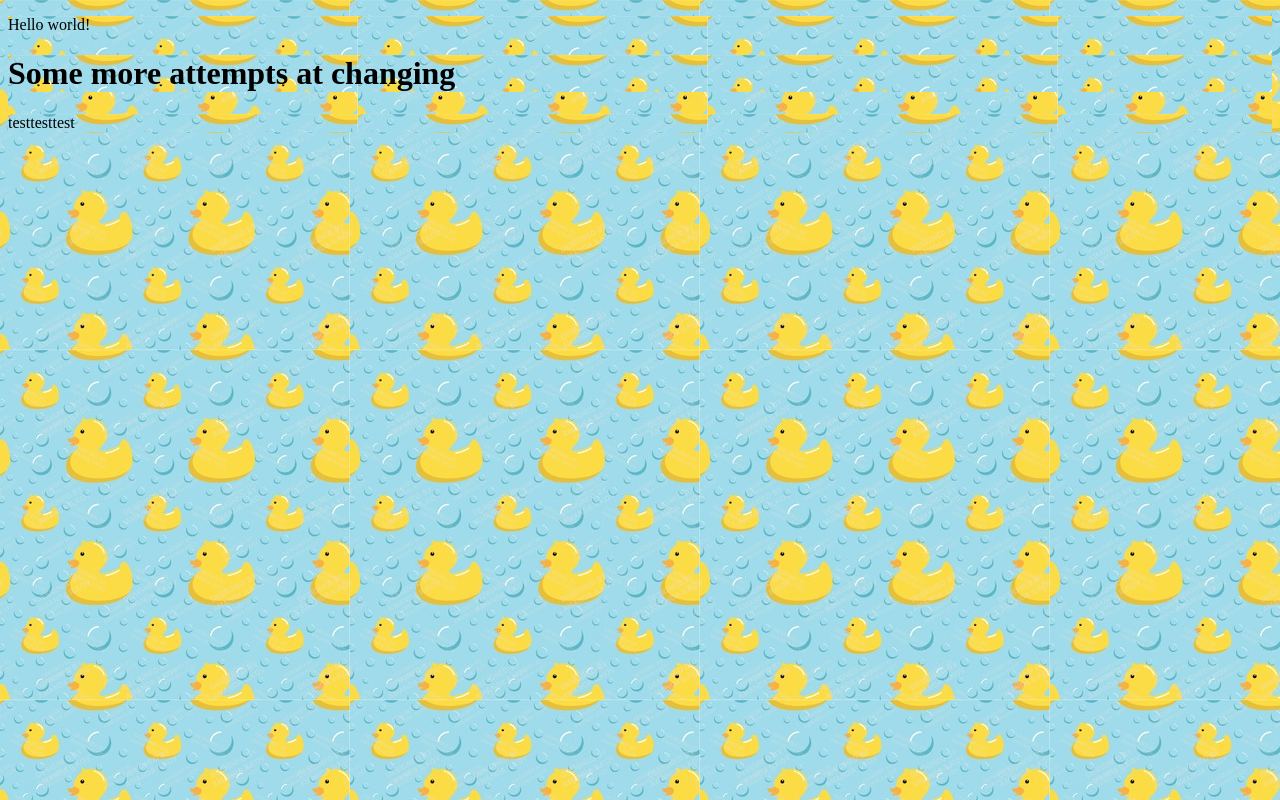
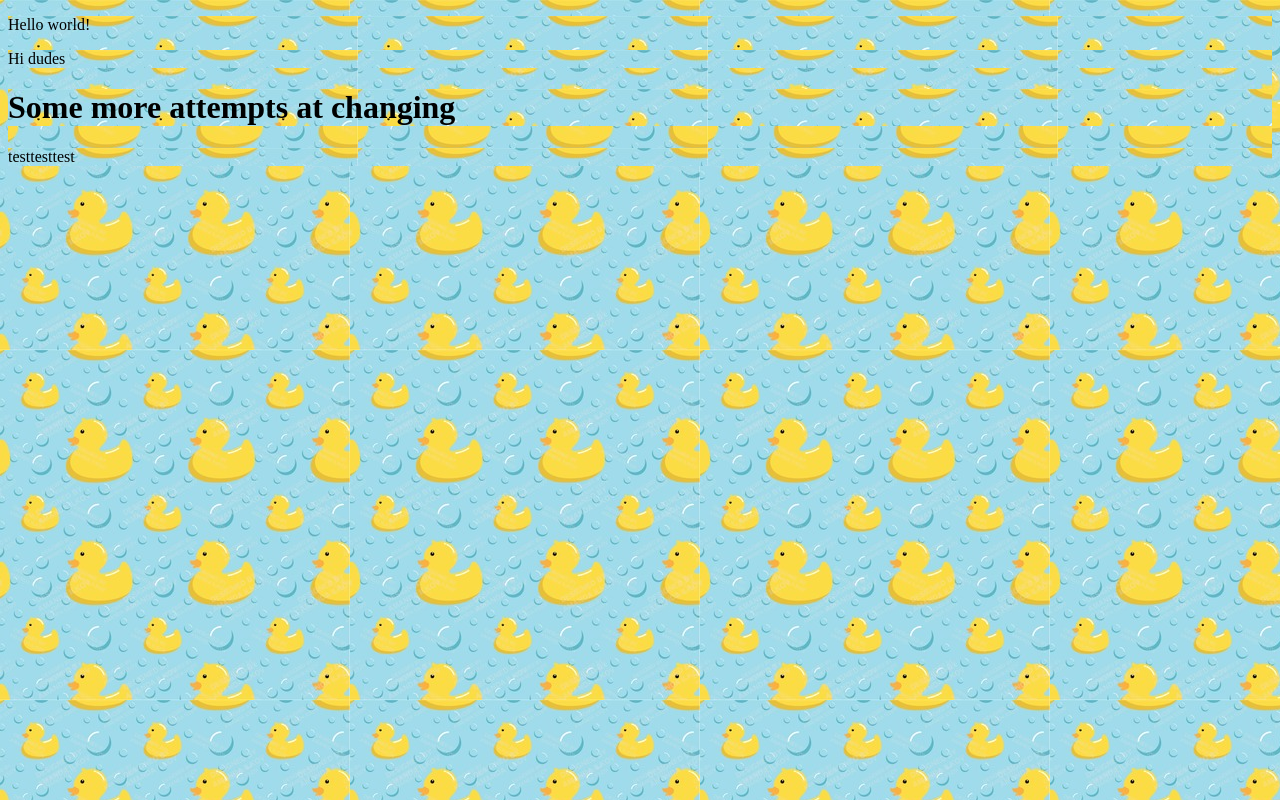
Before and after one commit to egreen4/cluster-duck, a plain HTML site: page index.html in a window 1280 px wide. Drawn offline with Linux system fonts and the light colour scheme.

Commit message:
Think I fixed the merge conflict

```diff
--- a/index.html
+++ b/index.html
@@ -1,12 +1,14 @@
 <!DOCTYPE html>
 <html lang ="en">
-    <head>
-          <meta charset="utf-8">
+    <meta charset="utf-8">
     <meta name="viewport" content="width=device-width, initial-scale=1, shrink-to-fit=no">
 
     <link rel='stylesheet' href='main.css'>
 
   <p>Hello world!</p>
+  <p> Hi dudes
+  </p>
 <h1> Some more attempts at changing </h1>
+
 <p>testtesttest</p>
     </html>
```
Also changed, not shown: test.txt.
